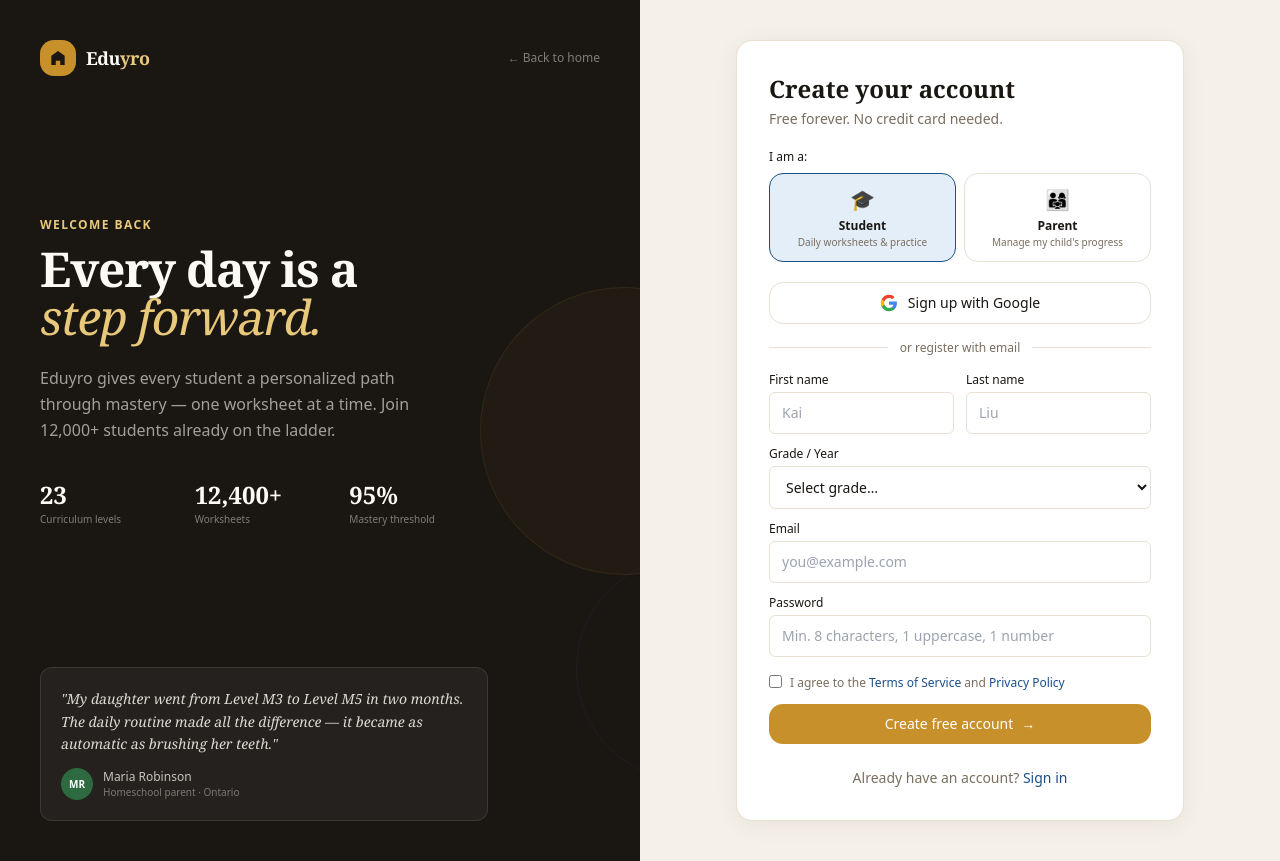
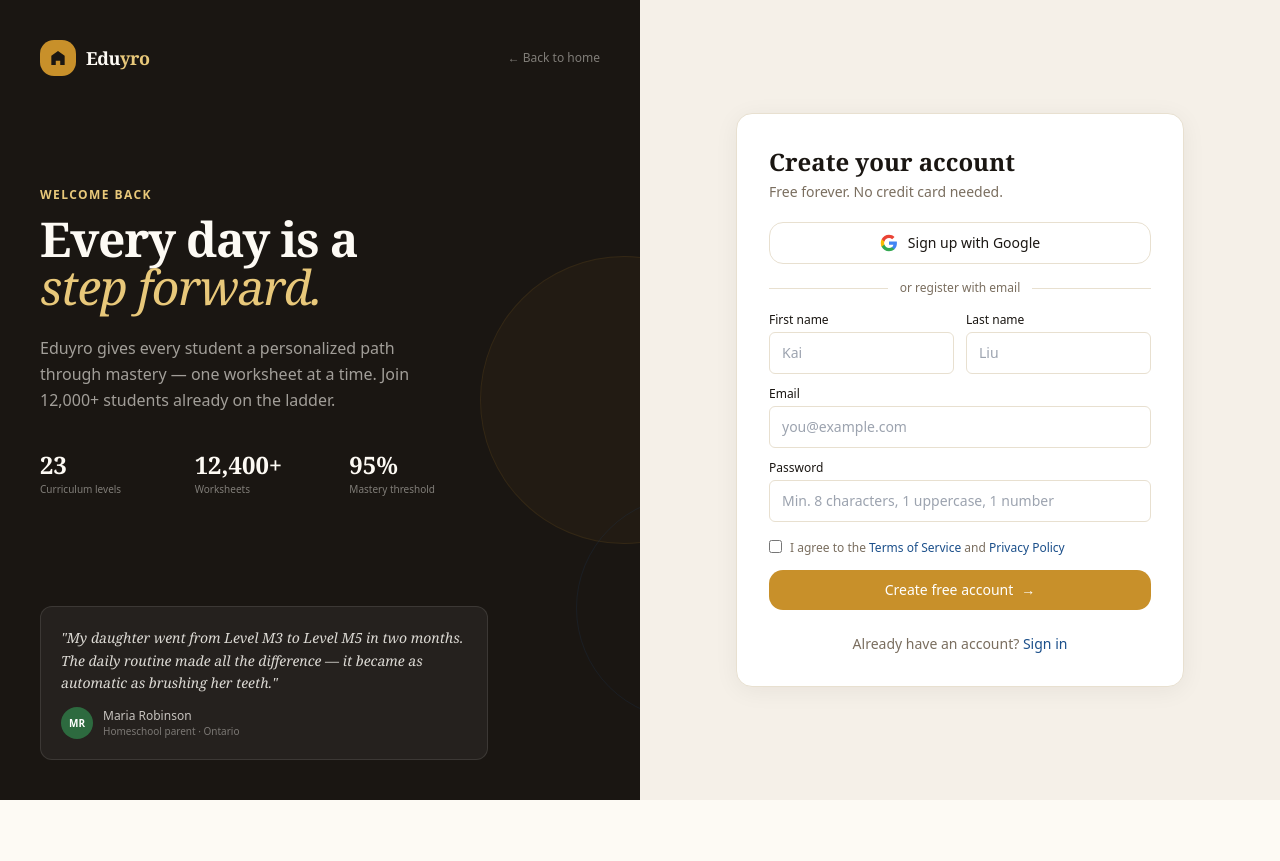
Before and after one commit to buruf/Eduyro, a Next.js app: page /register in a window 1280 px wide. After the commit the page ends 800 px from the top, so only its background shows below. Built offline with nearby package versions, Linux system fonts and the light colour scheme.

Commit message:
Remove Student option from public registration - parents only

```diff
--- a/src/app/(auth)/register/page.tsx
+++ b/src/app/(auth)/register/page.tsx
@@ -17,12 +17,9 @@ import { Input } from "@/components/ui";
 import { Button } from "@/components/ui/Button";
 import { cn } from "@/lib/utils";
 
-type Role = "STUDENT" | "PARENT";
+type Role = "PARENT";
 
-const ROLES: { id: Role; icon: string; label: string; desc: string }[] = [
-  { id: "STUDENT", icon: "🎓", label: "Student", desc: "Daily worksheets & practice" },
-  { id: "PARENT", icon: "👨‍👩‍👧", label: "Parent", desc: "Manage my child's progress" },
-];
+
 
 const GRADES = [
   "Pre-K", "Kindergarten",
@@ -32,7 +29,7 @@ const GRADES = [
 
 export default function RegisterPage() {
   const router = useRouter();
-  const [role, setRole] = useState<Role>("STUDENT");
+  const [role, setRole] = useState<Role>("PARENT");
   const [firstName, setFirstName] = useState("");
   const [lastName, setLastName] = useState("");
   const [email, setEmail] = useState("");
@@ -117,32 +114,11 @@ export default function RegisterPage() {
         </div>
       )}
 
-      <div className="mb-5">
-        <div className="text-xs font-medium mb-2">I am a:</div>
-        <div className="grid grid-cols-2 gap-2">
-          {ROLES.map((r) => (
-            <button
-              key={r.id}
-              type="button"
-              onClick={() => setRole(r.id)}
-              className={cn(
-                "p-3 border-[1.5px] rounded-lg text-center transition-all",
-                role === r.id
-                  ? "border-brand-blue bg-brand-blue-light"
-                  : "border-border bg-white hover:border-ink"
-              )}
-            >
-              <div className="text-xl mb-1">{r.icon}</div>
-              <div className="text-xs font-semibold">{r.label}</div>
-              <div className="text-[10px] text-muted mt-0.5 leading-tight">{r.desc}</div>
-            </button>
-          ))}
-        </div>
-      </div>
+
 
       <button
         type="button"
-        onClick={() => signIn("google", { callbackUrl: role === "STUDENT" ? "/placement" : "/parent" })}
+        onClick={() => signIn("google", { callbackUrl: "/parent" })}
         className="w-full py-2.5 px-4 mb-3 border-[1.5px] border-border rounded-lg text-sm font-medium hover:border-ink hover:bg-cream transition-colors flex items-center justify-center gap-2.5"
       >
         <GoogleIcon /> Sign up with Google
@@ -170,19 +146,6 @@ export default function RegisterPage() {
           />
         </div>
 
-        {role === "STUDENT" && (
-          <div className="space-y-1">
-            <label className="block text-xs font-medium text-ink">Grade / Year</label>
-            <select
-              value={grade}
-              onChange={(e) => setGrade(e.target.value)}
-              className="w-full px-3 py-2.5 border-[1.5px] border-border rounded-md text-sm bg-white outline-none focus:border-brand-blue"
-            >
-              <option value="">Select grade…</option>
-              {GRADES.map((g) => <option key={g}>{g}</option>)}
-            </select>
-          </div>
-        )}
 
         <Input
           label="Email"
```
